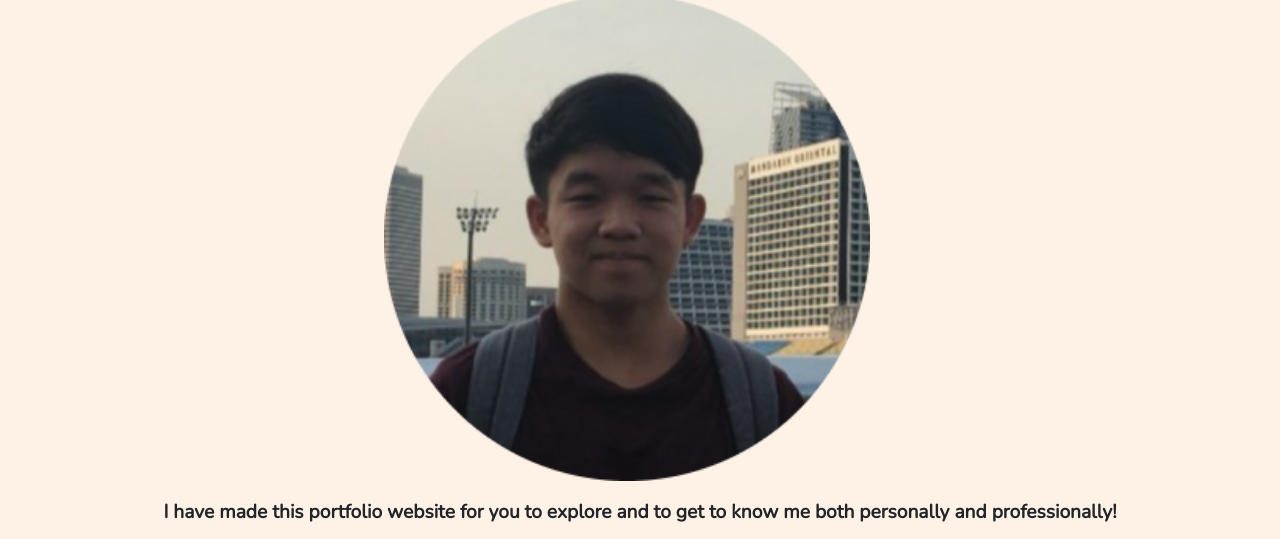
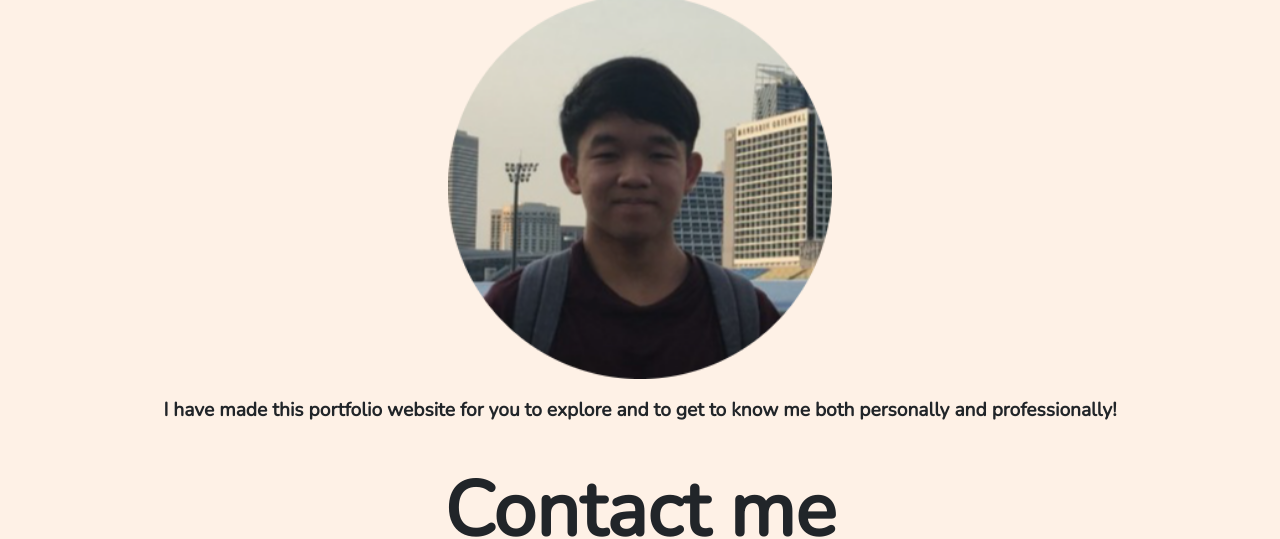
Before and after one commit to jugn881/CVWebsite, a plain HTML site: page index.html in a window 1280 px wide. Shown: the part 717-1256 px from the top of the page. Drawn offline with nearby package versions, Linux system fonts and the light colour scheme.

Commit message:
adjusted the self portrate and the font to keep it consistent

```diff
--- a/index.css
+++ b/index.css
@@ -11,8 +11,9 @@ body {
 }
 
 .title {
-  font-family: "Kalam", cursive;
+  font-family: "Nunito", sans-serif;
   font-size: 6vw;
+  font-weight: 600;
   text-align: center;
   padding: 2%;
   position: relative;
@@ -72,8 +73,8 @@ body {
 /* middle container contents */
 #selfportrate {
   position: relative;
-  left: 30%;
-  width: 38vw;
+  left: 35%;
+  width: 30vw;
 }
 
 .middle-container {
@@ -111,4 +112,5 @@ body {
   left: 28%;
   bottom: 35%;
   height: auto;
+  line-height: 2.5vw;
 }
```
